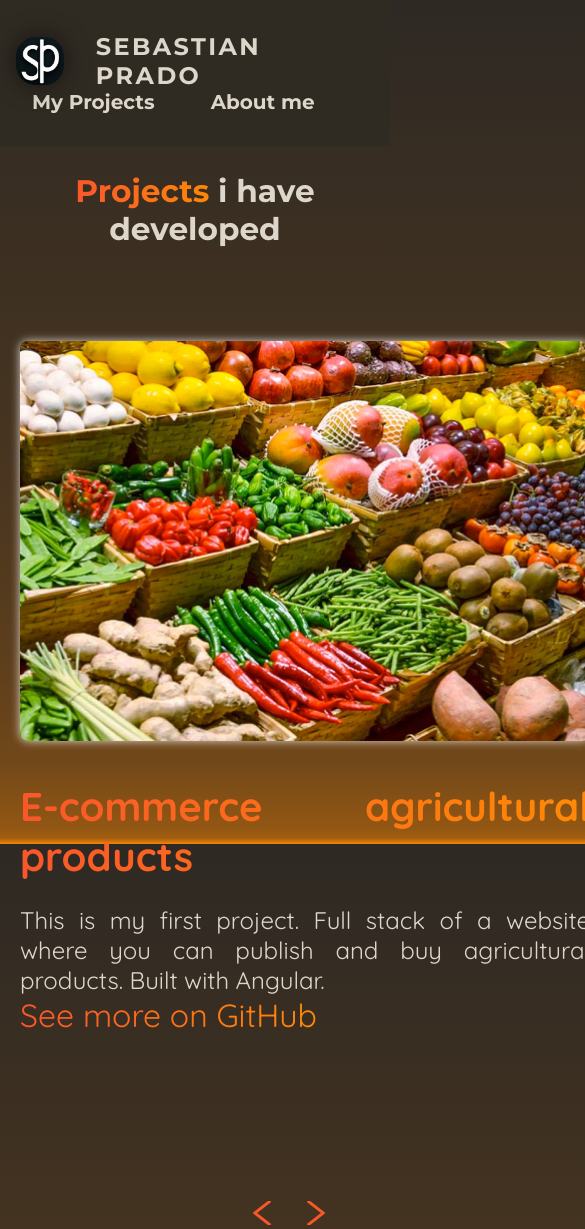
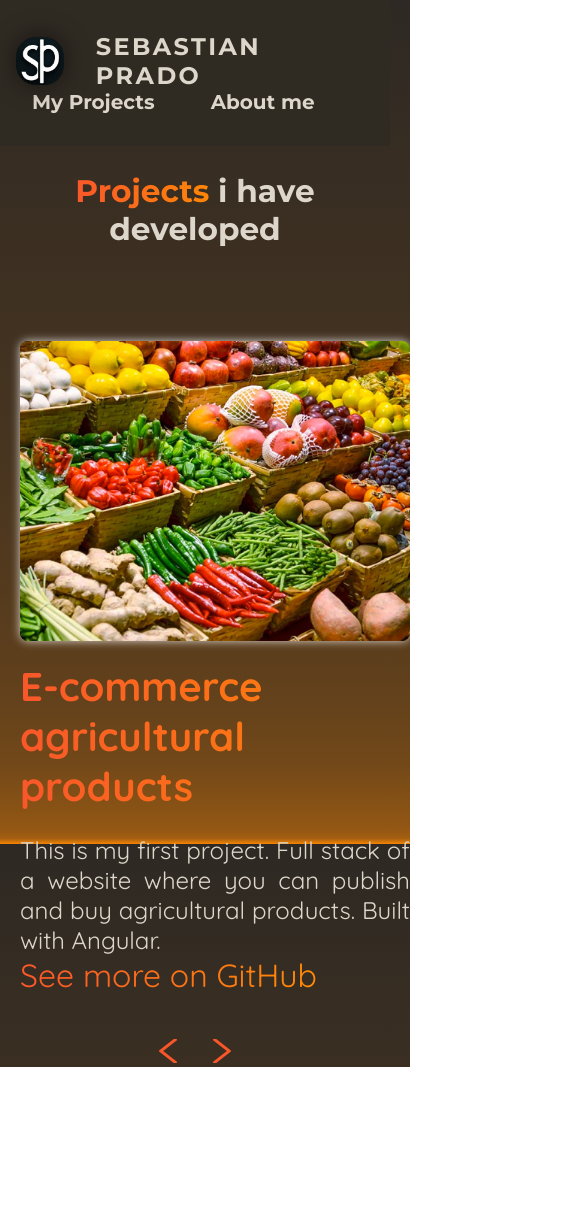
Before and after one commit to juanserodriguez29/juanserodriguez29.github.io, a Next.js app: page /projects in a window 390 px wide. Shown: the top 1229 px of the page, 585 px wide, since content can reach past the window. After the commit the page ends 1067 px from the top, so only its background shows below. Built offline with nearby package versions, Linux system fonts and the light colour scheme.

Commit message:
Update projects and about page responsive

```diff
--- a/app/about/page.module.css
+++ b/app/about/page.module.css
@@ -120,7 +120,6 @@
 
   .firstDiv,
   .secondDiv {
-    width: 100%;
     margin-bottom: 20px;
   }
 
@@ -130,8 +129,13 @@
 
   .text {
     margin: 0 auto;
+    width: 100%;
     margin-left: 20px;
     margin-right: 20px;
+  }
+
+  .block, .socialLinks, .column{
+    margin-left: 27px;
   }
 }
 
--- a/app/projects/page.js
+++ b/app/projects/page.js
@@ -25,12 +25,13 @@ const prevIndex = ()=>{
       <section className={classes.section}>
         <div className={classes.image}><ProjectImage initialIndex={initialIndex}/></div>
         <div className={classes.text}><ProjectText initialIndex={initialIndex}/></div>
+        <div className={classes.buttons}>
+          <a className={classes.firstButton} onClick={()=>prevIndex()}><svg className={classes.rightArrow} xmlns="http://www.w3.org/2000/svg" width="24" height="24" viewBox="0 0 24 24" fill="#f9572a" stroke="#f9572a" stroke-width="2" stroke-linecap="round" stroke-linejoin="round"><path d="M20 .755l-14.374 11.245 14.374 11.219-.619.781-15.381-12 15.391-12 .609.755z"/></svg></a>
+          <a className={classes.secondButton} onClick={()=>posIndex()}><svg className={classes.leftArrow} xmlns="http://www.w3.org/2000/svg" width="24" height="24" viewBox="0 0 24 24" fill="#f9572a" stroke="#f9572a" stroke-width="2" stroke-linecap="round" stroke-linejoin="round"><path d="M4 .755l14.374 11.245-14.374 11.219.619.781 15.381-12-15.391-12-.609.755z"/></svg></a>
+        </div>
       </section>
 
-      <div className={classes.buttons}>
-        <a className={classes.firstButton} onClick={()=>prevIndex()}><svg className={classes.rightArrow} xmlns="http://www.w3.org/2000/svg" width="24" height="24" viewBox="0 0 24 24" fill="#f9572a" stroke="#f9572a" stroke-width="2" stroke-linecap="round" stroke-linejoin="round"><path d="M20 .755l-14.374 11.245 14.374 11.219-.619.781-15.381-12 15.391-12 .609.755z"/></svg></a>
-        <a className={classes.secondButton} onClick={()=>posIndex()}><svg className={classes.leftArrow} xmlns="http://www.w3.org/2000/svg" width="24" height="24" viewBox="0 0 24 24" fill="#f9572a" stroke="#f9572a" stroke-width="2" stroke-linecap="round" stroke-linejoin="round"><path d="M4 .755l14.374 11.245-14.374 11.219.619.781 15.381-12-15.391-12-.609.755z"/></svg></a>
-      </div>
+
     </>
   );
 }
--- a/app/projects/page.module.css
+++ b/app/projects/page.module.css
@@ -1,17 +1,22 @@
 .section{
-  display: flex;
+  display: grid;
+  grid-template-columns: repeat(2, 1fr);
 }
 
 .image, .text{
   margin: 20px;
-  width: 600px;
+  width: 550px;
   height: 300px;
+  display: grid;
+}
+
+.buttons{
   display: flex;
+  justify-content: center;
 }
 
 .buttons a{
-  display: inline;
-  width: 10%;
+  display: inline-block;
 }
 
 .buttons a:hover{
@@ -20,11 +25,10 @@
 
 .rightArrow:hover, .leftArrow:hover{
   stroke: rgb(0, 0, 0);
-  transition: 0.5s ease;
+  transition: 1s ease;
 }
 
 .firstButton{
-  margin-left: 250px;
   margin-right: 30px;
 }
 
@@ -32,13 +36,18 @@
   .section {
     display: inline-block;
   }
-}
 
-@media screen and (max-width: 700px) {
   .section div{
-    display: inline-block;
-    max-width: 95%;
-    height: 400px;
+    width: 100%;
+  }
+
+  .text{
+    height: auto;
+  }
+
+  .buttons{
+    display: flex;
+    justify-content: center;
   }
 }
 
```
